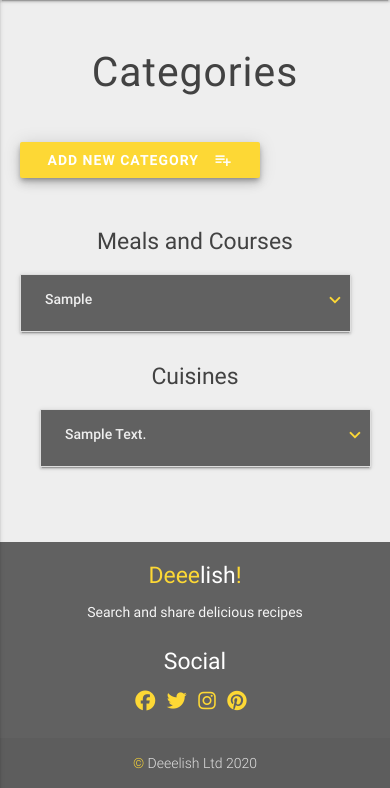
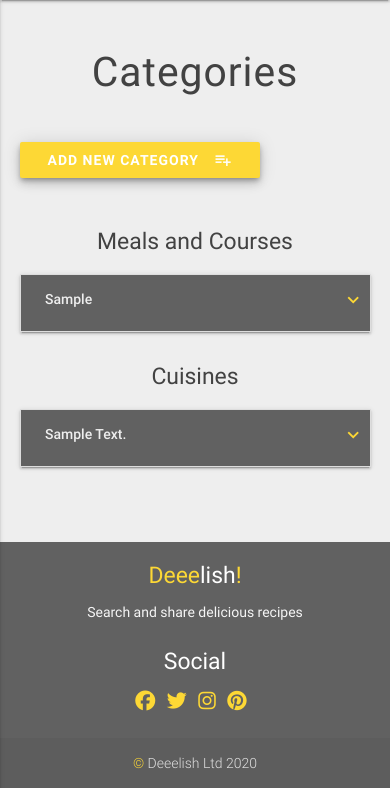
Before and after one commit to Carly07/Deeelish, a Flask app: page /get_categories in a window 390 px wide. Shown: the part 56-844 px from the top of the page. Run offline with Flask 2, Linux system fonts and the light colour scheme; a database or web service that is not in the repository returns one stand-in record (values such as "Sample title"); some libraries are stand-ins or nearby versions.

Commit message:
add media query to ensure fix display issue with categories.html on mobile devices

```diff
--- a/static/css/style.css
+++ b/static/css/style.css
@@ -285,12 +285,13 @@ img {
     margin-bottom: 40px;
 }
 
-.cat-meals {
-    margin-right: 20px;
-}
-
-.cat-cuis {
-    margin-left: 20px;
+@media (min-width: 601px) {
+    .cat-meals {
+        margin-right: 20px;
+    }
+    .cat-cuis {
+        margin-left: 20px;
+    }
 }
 
 .cat-header {
```
